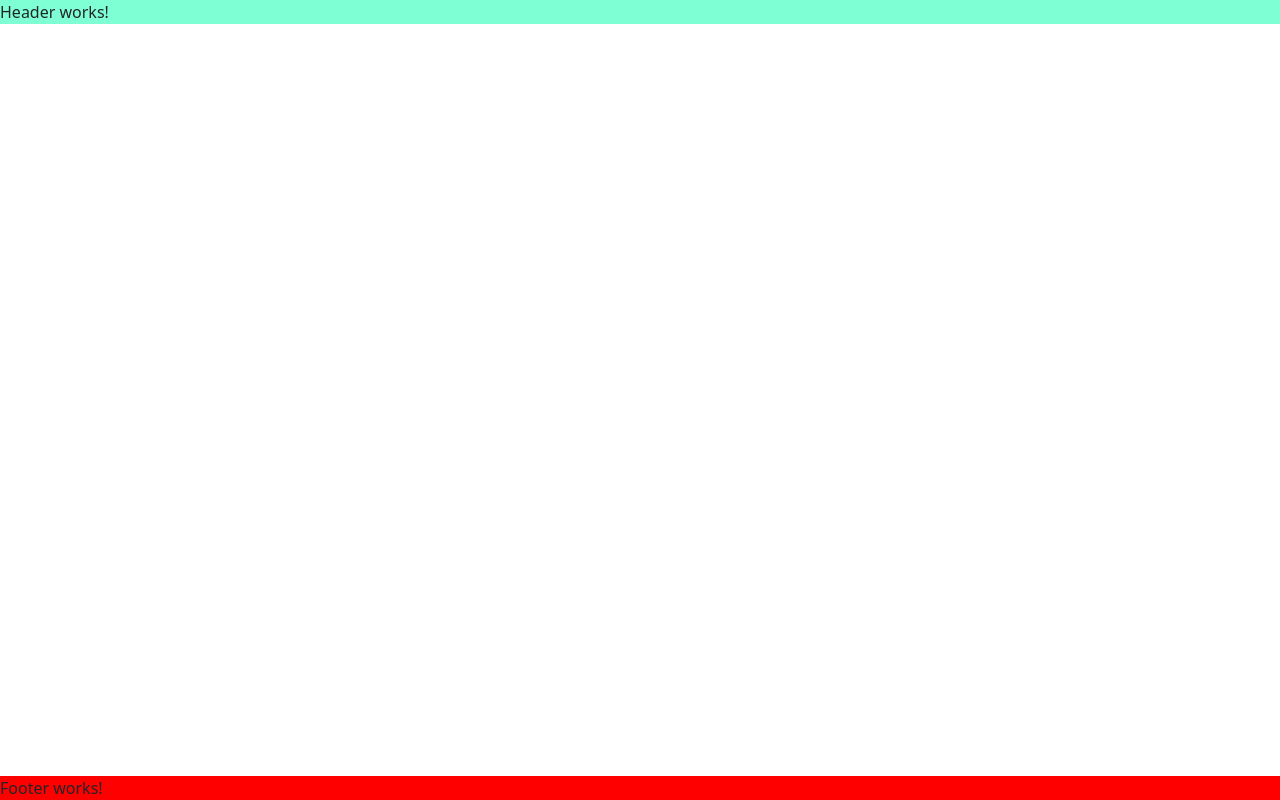
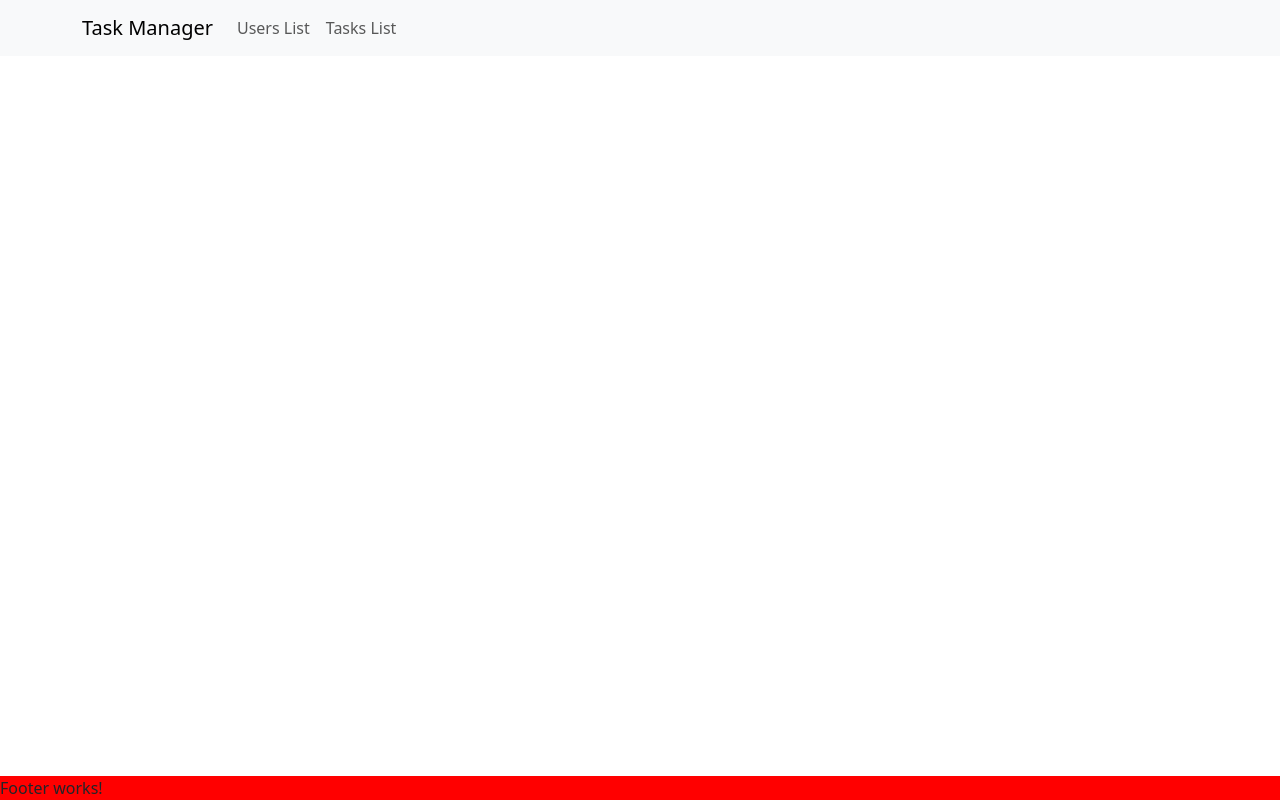
Before and after one commit to AtanasG6/react-task-manager, a React (Vite) app: page / in a window 1280 px wide. Built offline with nearby package versions, Linux system fonts and the light colour scheme.

Commit message:
Add Bootstrap Navbar with navigation links to Header

```diff
--- a/src/components/header/Header.jsx
+++ b/src/components/header/Header.jsx
@@ -1,7 +1,22 @@
 import './header.scss'
+import Navbar from 'react-bootstrap/Navbar';
+import Container from 'react-bootstrap/Container';
+import Nav from 'react-bootstrap/Nav';
+import { Link } from 'react-router-dom';
 
 export function Header() {
     return (
-        <div className="header">Header works!</div>
+        <Navbar expand="lg" className="bg-body-tertiary">
+            <Container>
+                <Navbar.Brand href="#home">Task Manager</Navbar.Brand>
+                <Navbar.Toggle aria-controls="basic-navbar-nav" />
+                <Navbar.Collapse id="basic-navbar-nav">
+                    <Nav className="me-auto">
+                        <Link className='nav-link' to="/users-list">Users List</Link>
+                        <Link className='nav-link' to="/tasks-list">Tasks List</Link>
+                    </Nav>
+                </Navbar.Collapse>
+            </Container>
+        </Navbar>
     )
 }
```
